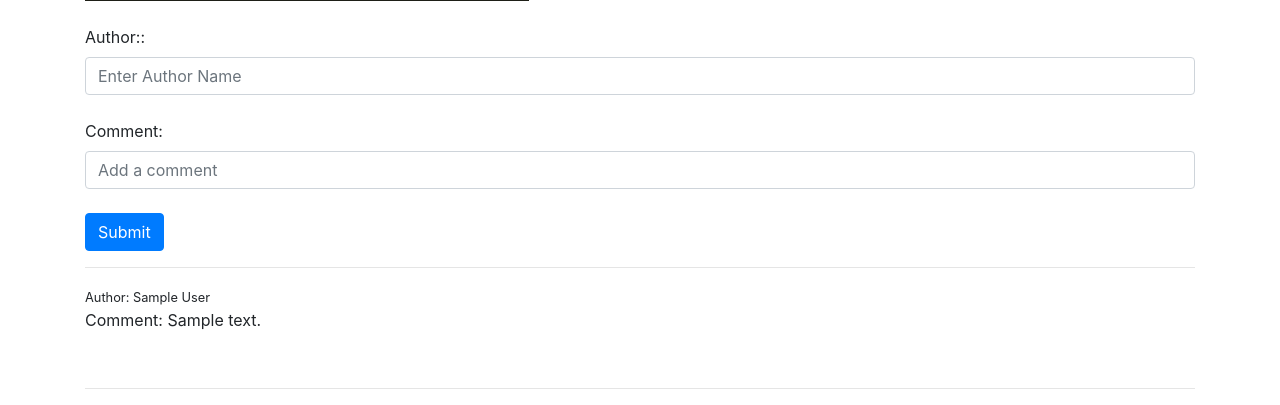
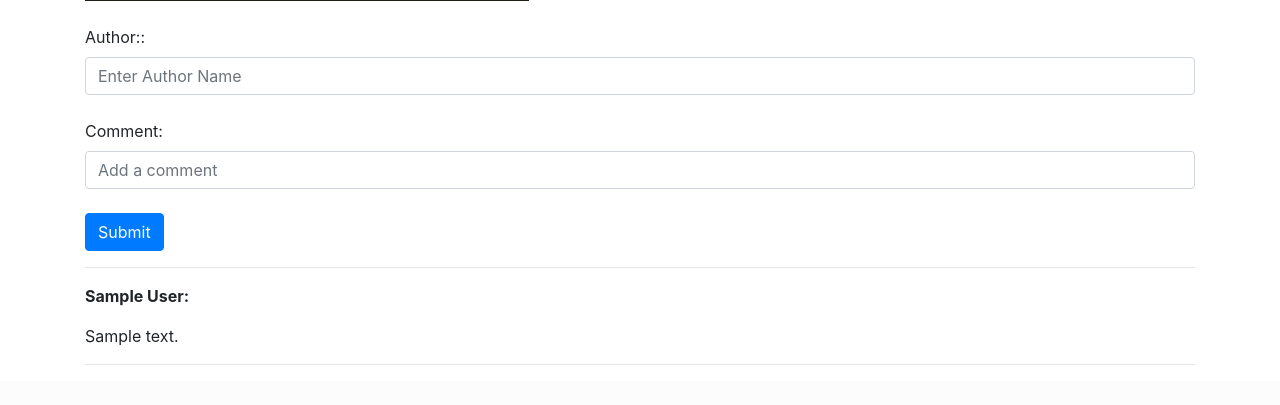
Before and after one commit to SP-Development-Team-1/PyFlaGoat, a Flask app: page /xxe in a window 1280 px wide. Shown: the part 690-1095 px from the top of the page. After the commit the page ends 1055 px from the top, so only its background shows below. Run offline with Flask 2, Linux system fonts and the light colour scheme; tables that the repository leaves empty hold one stand-in row (values such as "Sample post"); some libraries are stand-ins or nearby versions.

Commit message:
Edited XXE page

```diff
--- a/app.py
+++ b/app.py
@@ -193,9 +193,9 @@ def sensitive_register():
     else:
         return render_template("sensitive_data/register.html")
 
-###########################
-# XML External Entity Attack #
-###########################
+##############################
+# XML EXTERNAL ENTITY ATTACK #
+##############################
 
 class XXE(db.Model):
     id = db.Column(db.Integer, primary_key=True)
--- a/templates/xxe/xxe.html
+++ b/templates/xxe/xxe.html
@@ -39,8 +39,7 @@
 <hr />
 
 {% for comment in comments %}
-<small> Author: {{ comment.author }} </small>
-<p> Comment: {{ comment.comment }} </p>
-<br />
+<p><b>{{ comment.author }}:</b></p>
+<p>{{ comment.comment }}</p>
 <hr />
 {% endfor %} {% endblock %}
```
